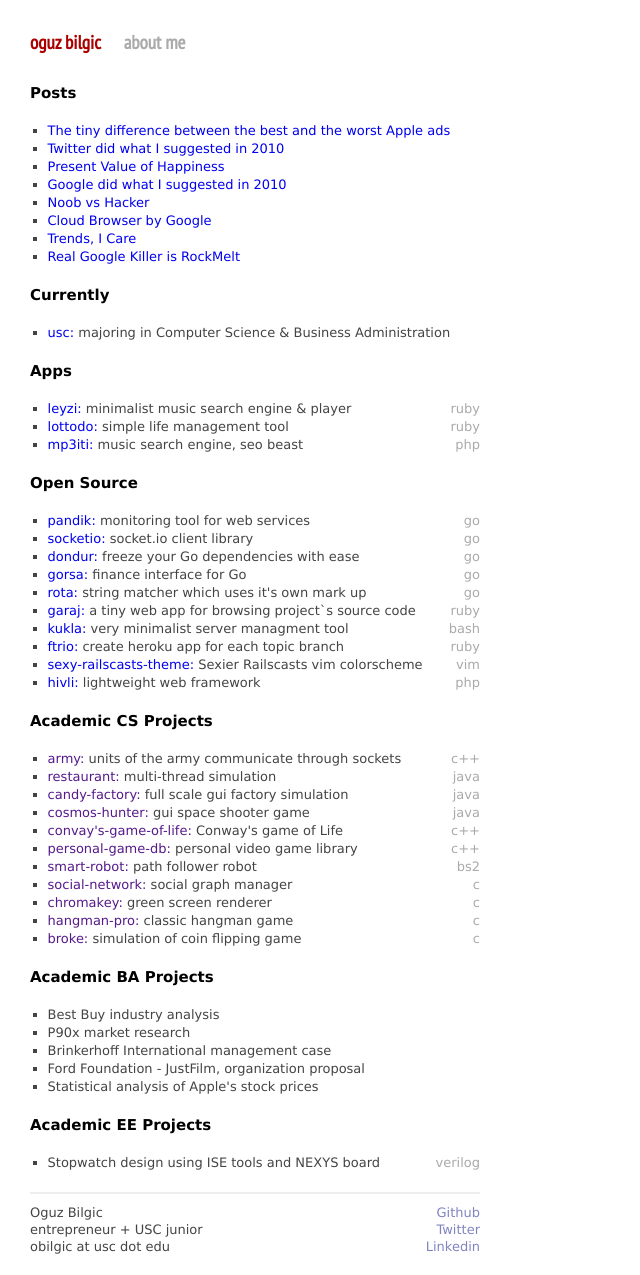
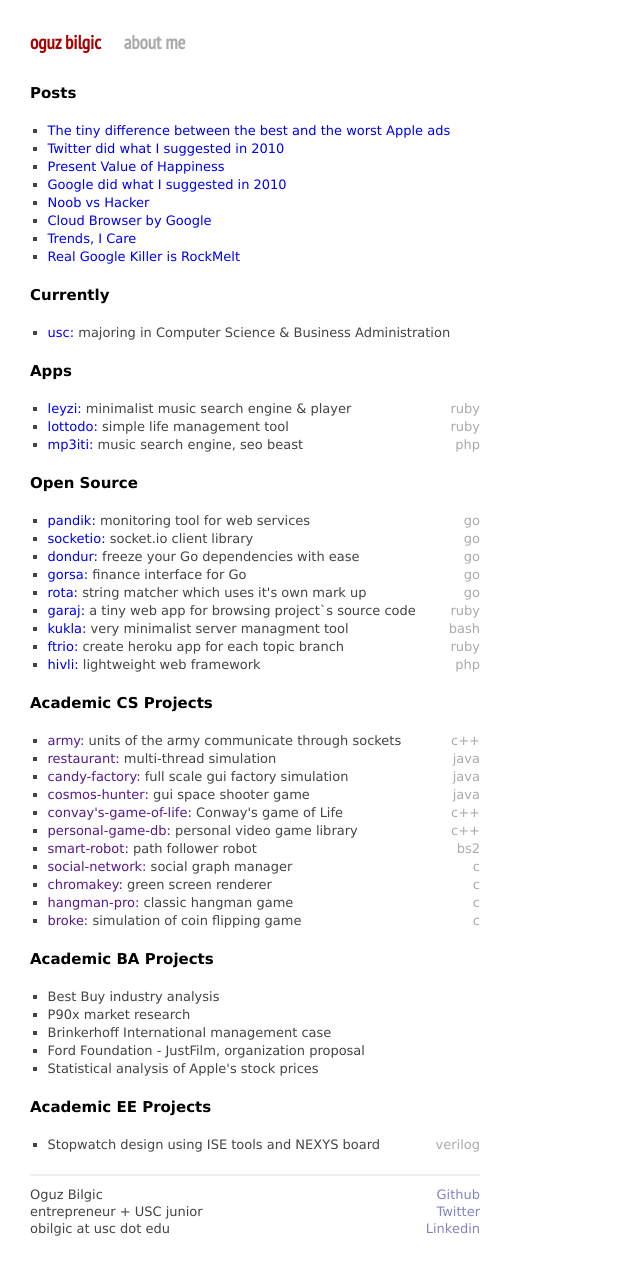
Before and after one commit to oguzbilgic/oguzbilgic.github.com, a Jekyll site: the page built from index.html, in a window 1280 px wide. Shown: the whole page, without its empty margins (0-640 px from the left). Built offline with Jekyll 4.4.1, drawn with Linux system fonts in a browser that asks for light colours; Markdown is read by kramdown in place of the engine named in the settings.

Commit message:
Update index.html

```diff
--- a/index.html
+++ b/index.html
@@ -33,7 +33,6 @@ title: oguz bilgic
     <li><a href="http://github.com/oguzbilgic/garaj/">garaj:</a> a tiny web app for browsing project`s source code <span class="lang">ruby</span></li>
     <li><a href="http://github.com/oguzbilgic/kukla/">kukla:</a> very minimalist server managment tool <span class="lang">bash</span></li>
     <li><a href="http://github.com/oguzbilgic/ftrio/">ftrio:</a> create heroku app for each topic branch <span class="lang">ruby</span></li>
-    <li><a href="http://github.com/oguzbilgic/sexy-railscasts-theme/">sexy-railscasts-theme:</a> Sexier Railscasts vim colorscheme <span class="lang">vim</span></li>
     <li><a href="http://github.com/oguzbilgic/hivli/">hivli:</a> lightweight web framework <span class="lang">php</span></li>
   </ul>
 
```
